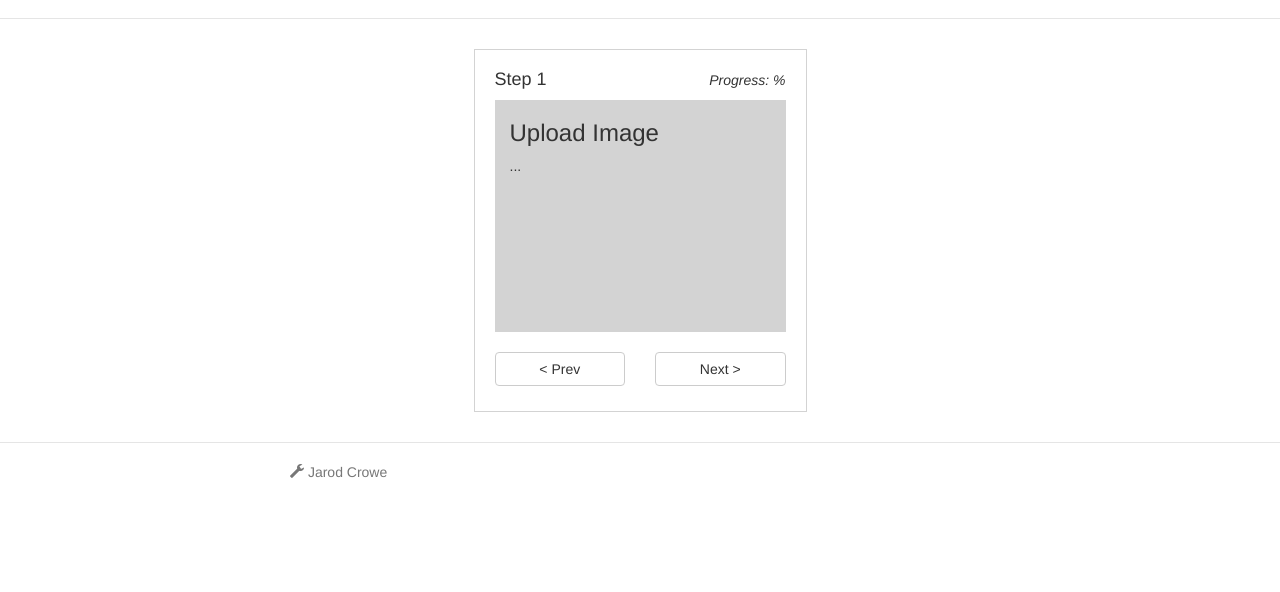
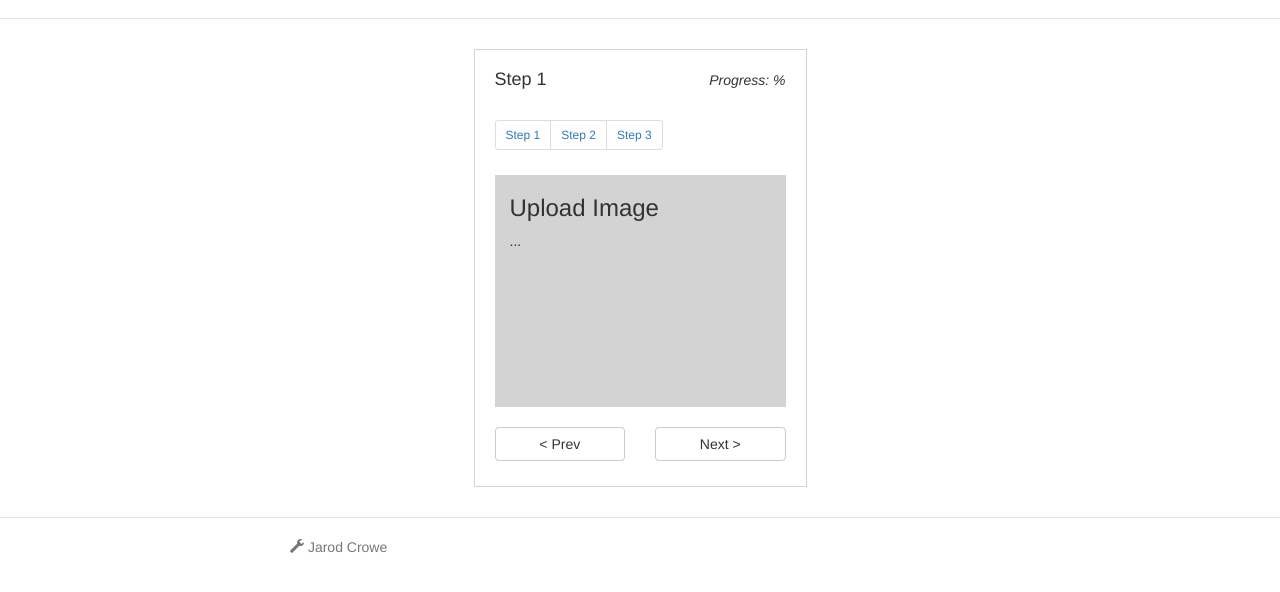
Before and after one commit to jarodccrowe/st, a website: page app/index.html in a window 1280 px wide. Shown: the part 54-646 px from the top of the page. Drawn offline with nearby package versions, Linux system fonts and the light colour scheme; some packages are replaced by stand-ins of ours; files that its build step writes are made by us from their sources.

Commit message:
Add pagination

```diff
--- a/app/scripts/directives/st-step.js
+++ b/app/scripts/directives/st-step.js
@@ -45,6 +45,11 @@ angular.module('stacklaApp')
           stvm.stepProgress = Math.floor(stvm.step.id / stvm.totalSteps * 100);
         };
 
+        stvm.changeActiveStep = function(newStepId) {
+          stvm.activeStep = newStepId;
+          console.log(stvm.activeStep);
+        };
+
         stvm.init();
       }
     };
--- a/app/scripts/directives/templates/st-step.html
+++ b/app/scripts/directives/templates/st-step.html
@@ -1,8 +1,17 @@
-<div class="container-fluid" ng-if="activeStep === step.id">
+<div class="container-fluid" ng-show="activeStep === step.id">
   <div class="row">
     <div class="col-xs-12 step__information">
       <h4 class="pull-left">Step {{step.id + 1}}</h4>
       <p class="pull-right step__information__progress"><i>Progress: {{stepProgress}}%</i></p>
+    </div>
+  </div>
+  <div class="row">
+    <div class="col-xs-12">
+        <ul class="pagination pagination-sm  step__pagination">
+          <li><a ng-click="changeActiveStep(0)">Step 1</a></li>
+          <li><a ng-click="changeActiveStep(1)">Step 2</a></li>
+          <li><a ng-click="changeActiveStep(2)">Step 3</a></li>
+        </ul>
     </div>
   </div>
   <div class="row-fluid">
--- a/app/styles/steps.css
+++ b/app/styles/steps.css
@@ -21,3 +21,7 @@
 .step__navigation {
   margin: 2rem 0 2.5rem 0;
 }
+
+.step__pagination {
+    cursor: pointer;
+}
```
